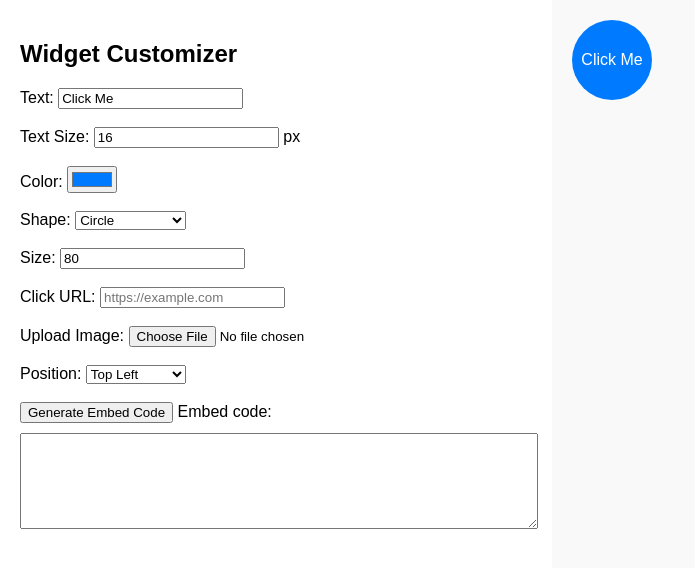
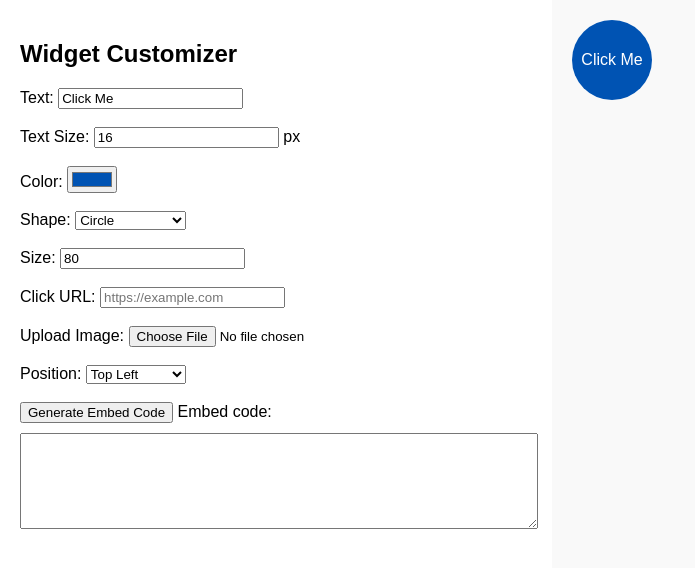
Before and after one commit to stefwxters/widget-customizer, a plain HTML site: page index.html in a window 1280 px wide. Shown: the whole page, without its empty margins (0-695 px from the left). Drawn offline with Linux system fonts and the light colour scheme.

Commit message:
Update index.html

```diff
--- a/index.html
+++ b/index.html
@@ -61,7 +61,7 @@
 
     <label>Text Size: <input type="number" id="textSize" value="16"> px</label><br><br>
 
-    <label>Color: <input type="color" id="widgetColor" value="#007bff"></label><br><br>
+    <label>Color: <input type="color" id="widgetColor" value="#0053B3"></label><br><br>
 
     <label>Shape:
       <select id="widgetShape">
```
